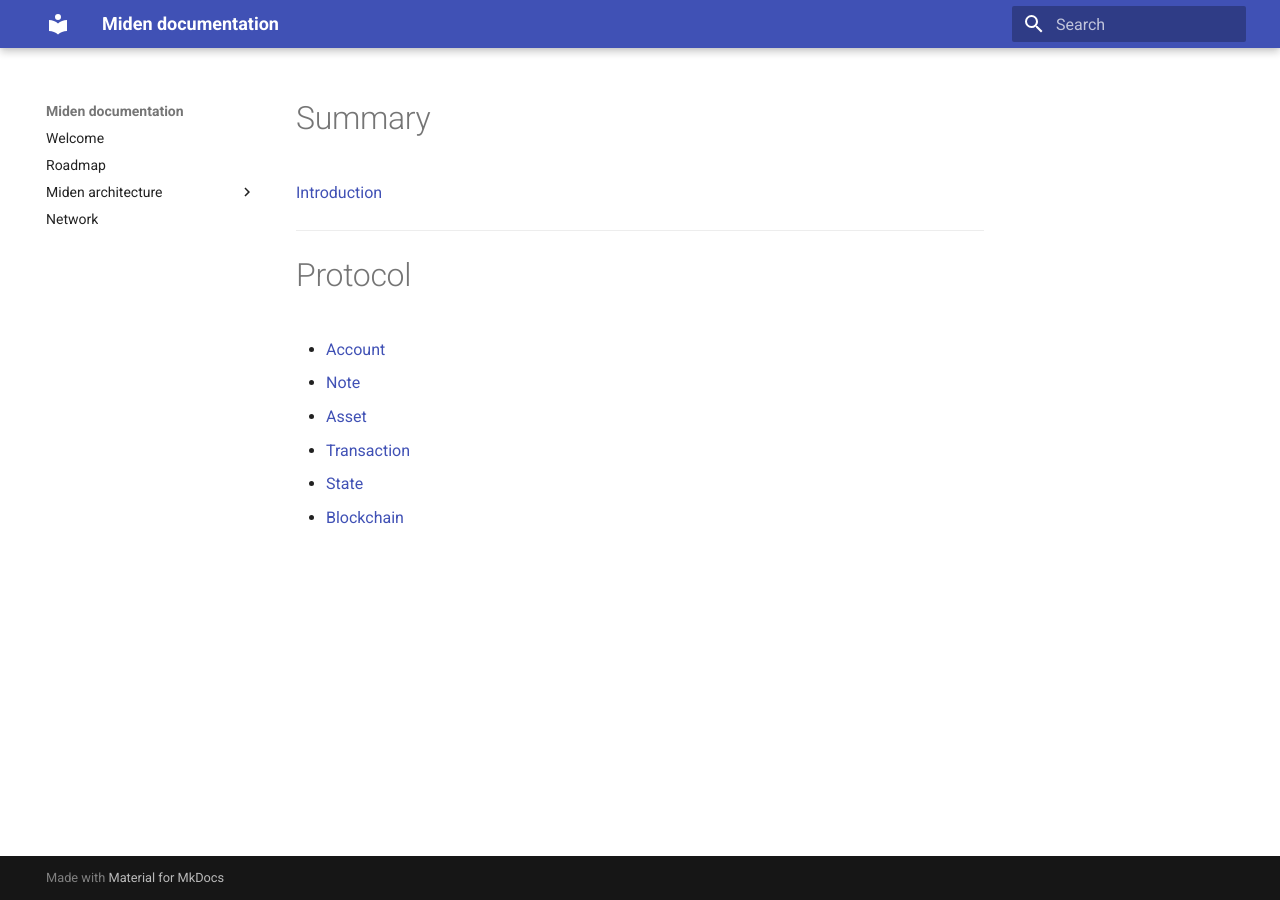
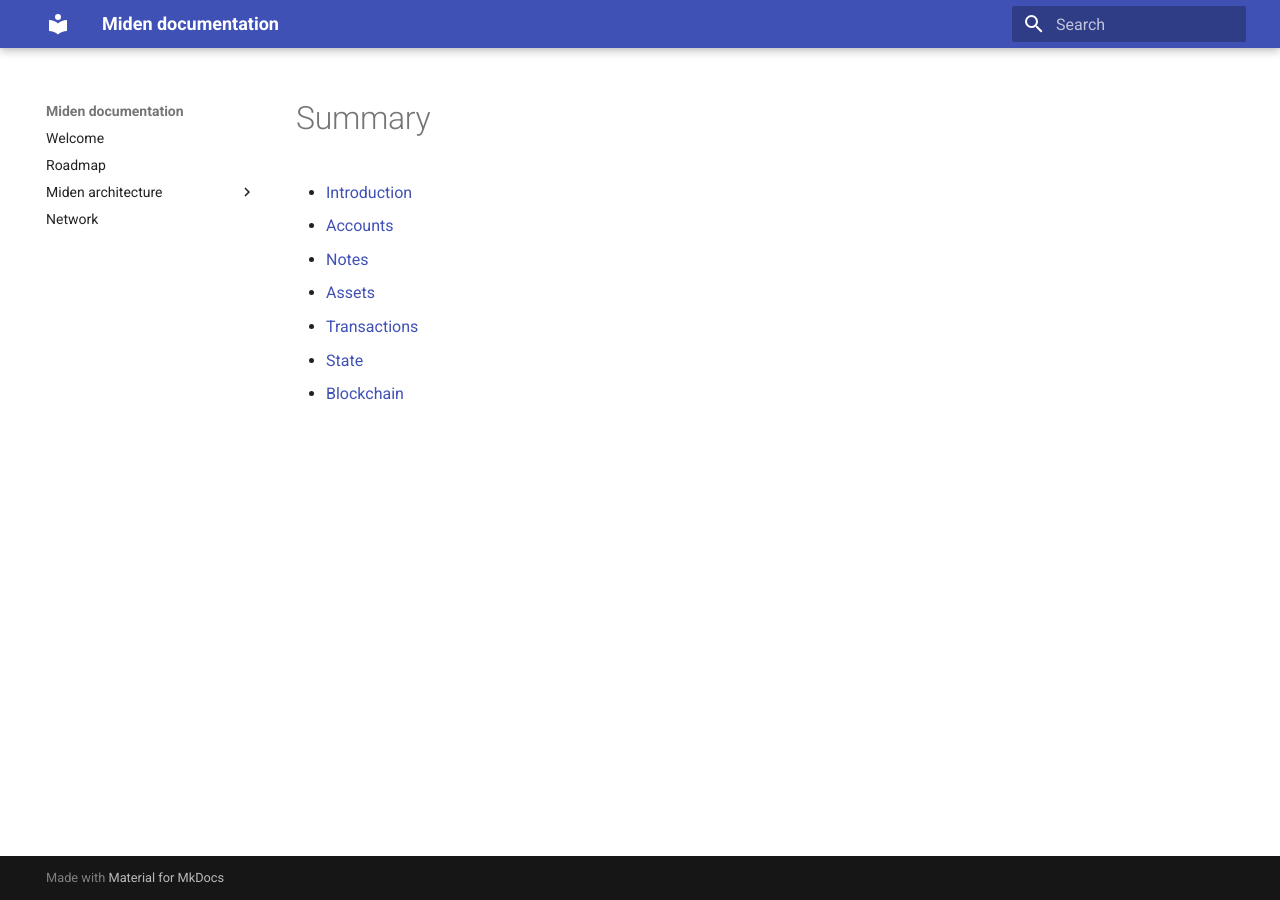
Before and after one commit to 0xPolygonMiden/miden-base, an MkDocs documentation site: the page built from docs/src/SUMMARY.md, in a window 1280 px wide. Built offline with MkDocs 1.6.1 and Material for MkDocs 9.7.7, drawn with Linux system fonts in a browser that asks for light colours.

Commit message:
Remove divergence check + rename IMPORTED to EXPORTED + update book deploy workflow + update account.md

```diff
--- a/docs/src/SUMMARY.md
+++ b/docs/src/SUMMARY.md
@@ -1,14 +1,9 @@
 # Summary
 
-[Introduction](./index.md)
-
----
-
-# Protocol
-
-- [Account](./account.md)
-- [Note](./note.md)
-- [Asset](./asset.md)
-- [Transaction](./transaction.md)
+- [Introduction](./index.md)
+- [Accounts](./account.md)
+- [Notes](./note.md)
+- [Assets](./asset.md)
+- [Transactions](./transaction.md)
 - [State](./state.md)
 - [Blockchain](./blockchain.md)
```
Also changed, not shown: docs/src/account.md (+3 -3 lines), docs/src/EXPORTED.md (renamed from docs/src/IMPORTED.md), 1 other file.
